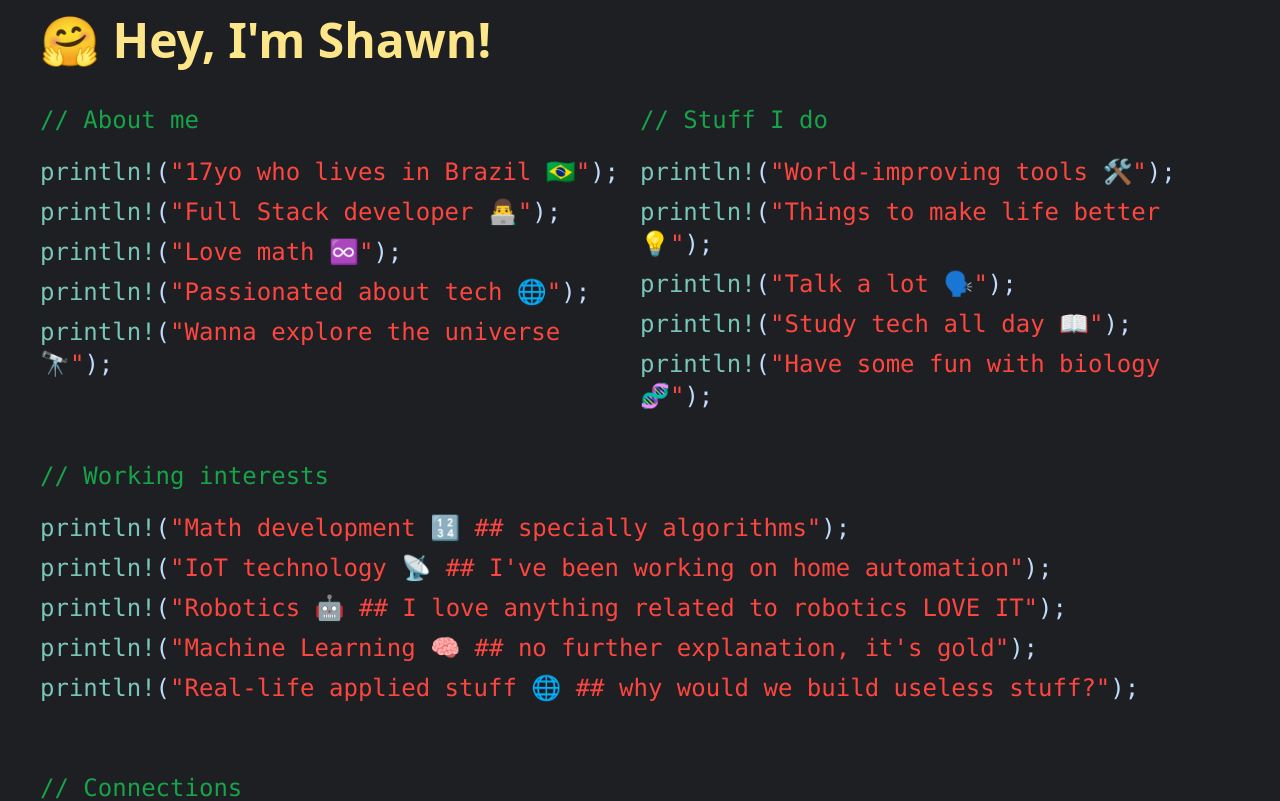
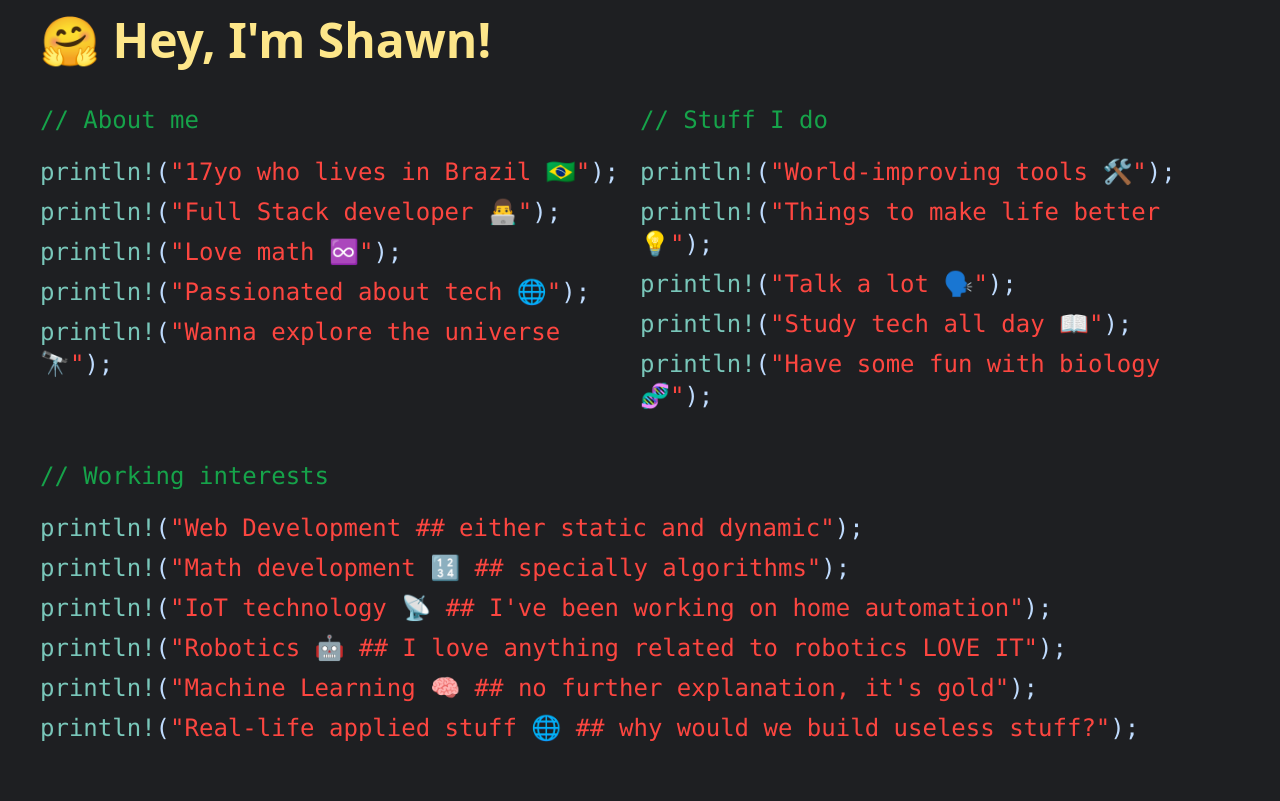
Before and after one commit to ShawnNectar/portfolio-v1, a Vue app: page / in a window 1280 px wide. Shown: the top 801 px of the page. Built offline with nearby package versions, Linux system fonts and the light colour scheme.

Commit message:
[deploy] [minor] add web interest

```diff
--- a/src/components/WorkInterests.vue
+++ b/src/components/WorkInterests.vue
@@ -4,6 +4,9 @@
 <template>
     <div class="text-sm sm:text-3xl md:text-2xl text-blue-200 font-mono">
         <h1 class="text-green-600 py-2 md:py-5 ">// Working interests</h1>
+        <h2 class="pb-2">
+            <span style="color:#79c7ba">println!</span>(<span style="color: #FC4640FF;">"Web Development <br class="md:hidden"/>## either static and dynamic"</span>);
+        </h2>
         <h2 class="pb-2">
             <span style="color:#79c7ba">println!</span>(<span style="color: #FC4640FF;">"Math development 🔢 <br class="md:hidden"/>## specially algorithms"</span>);
         </h2>
```
